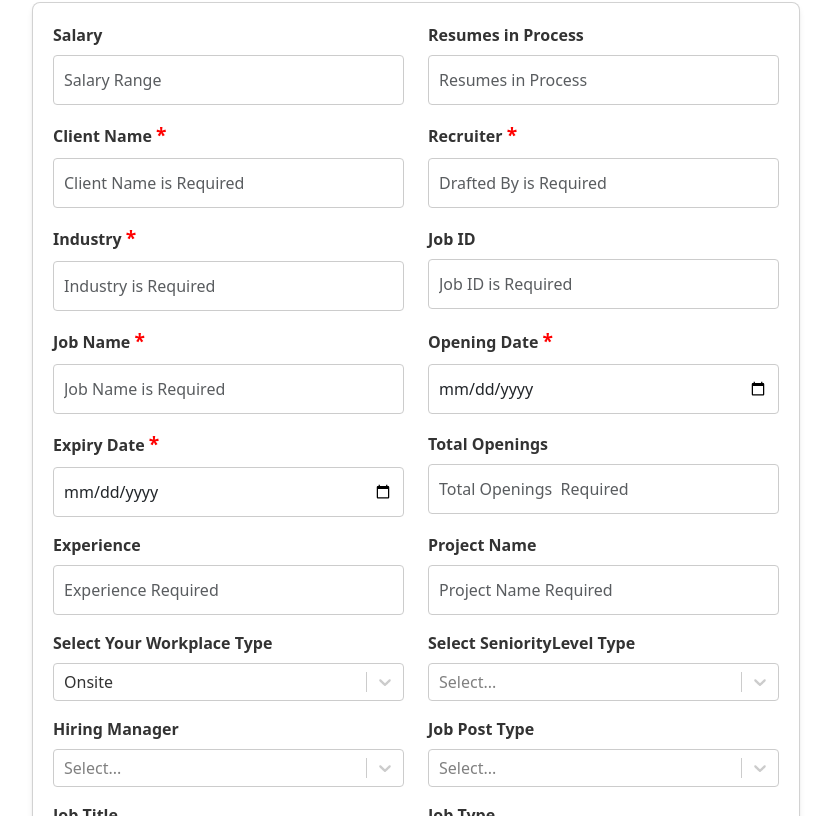
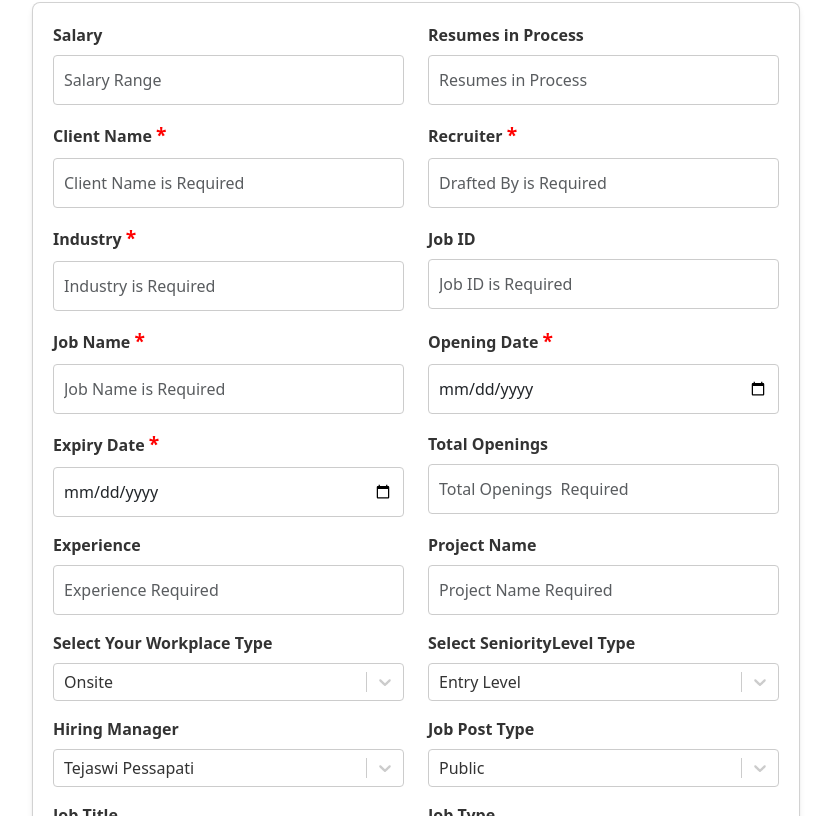
Before and after one commit to BhukyaShivaNayak/bluespace, a React (Create React App) app in the folder client/: page /register in a window 1280 px wide. Shown: the part 224-1040 px from the top of the page, without its empty margins (324-1155 px from the left). Built offline with nearby package versions, Linux system fonts and the light colour scheme; no server answers.

Commit message:
latest Updated Code

```diff
--- a/client/src/Pages/Register/index.js
+++ b/client/src/Pages/Register/index.js
@@ -4,6 +4,9 @@ import axios from 'axios';
 import { Button, Form, Card, Row } from 'react-bootstrap';
 import { ToastContainer, toast } from "react-toastify";
 import { registerfunc } from '../../Services/Apis';
+
+import { useNavigate } from 'react-router-dom';
+
 import 'react-toastify/dist/ReactToastify.css';
 
 import Select from 'react-select';
@@ -11,6 +14,8 @@ import ReactQuill from 'react-quill';
 import 'react-quill/dist/quill.snow.css';
 import './index.css';
 import { addData } from '../../Components/context/ContextProvider';
+
+
 
 const Register = () => {
     const [inputdata, setInputData] = useState({
@@ -34,18 +39,25 @@ const Register = () => {
 
         WorkplaceType: "Onsite",
 
-        SeniorityLevelType: "",
-        HiringManager: "",
-        JobPostType: "",
-        JobTitle: "",
-        JobType: "",
-        StatusType: "",
-        Priority: "",
-        Location: "",
-        Department: "",
-        SalaryType: "",
+        SeniorityLevelType: "Entry Level",
+        HiringManager: "Tejaswi Pessapati",
+        JobPostType: "Public",
+        JobTitle: "IT",
+        JobType: "Full Time",
+        StatusType: "In Progress",
+        Priority: "High",
+        Location: "Hyderabad",
+        Department: "Marketing",
+        SalaryType: "Yearly",
         SkillsMustHave: []
     });
+
+
+    const navigate = useNavigate()
+    const cancelJob = () => {
+        navigate("/active-jobs");
+    }
+
 
     const [step, setStep] = useState(1);
     const { setUseradd } = useContext(addData);
@@ -181,7 +193,7 @@ const Register = () => {
         try {
             const response = await axios.get("http://localhost:6007/login/sucess", { withCredentials: true });
             if (response.data.user) {
-                const firstName = response.data.user.displayName; // Ensure displayName exists
+                const firstName = response.data.user.displayName;
                 setInputData(prev => ({ ...prev, DraftedBy: firstName }));
             } else {
                 console.error("User data not found");
@@ -241,7 +253,7 @@ const Register = () => {
         <div className="container-form">
             <div>
                 <h2 className="create-job">Create Job Details</h2>
-                <Button className=''>
+                <Button className='' onClick={cancelJob}>
                     Cancel
                 </Button>
             </div>
```
Also changed, not shown: 1 other file (tests, documents, lock files or other folders).
